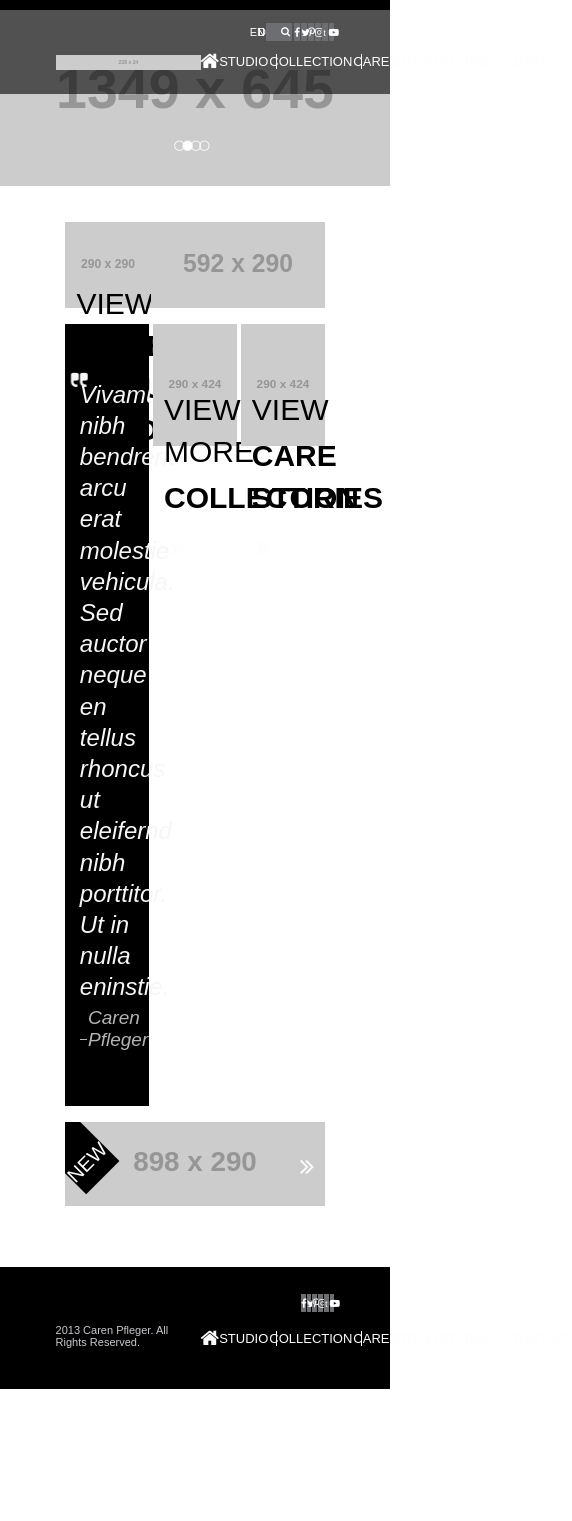
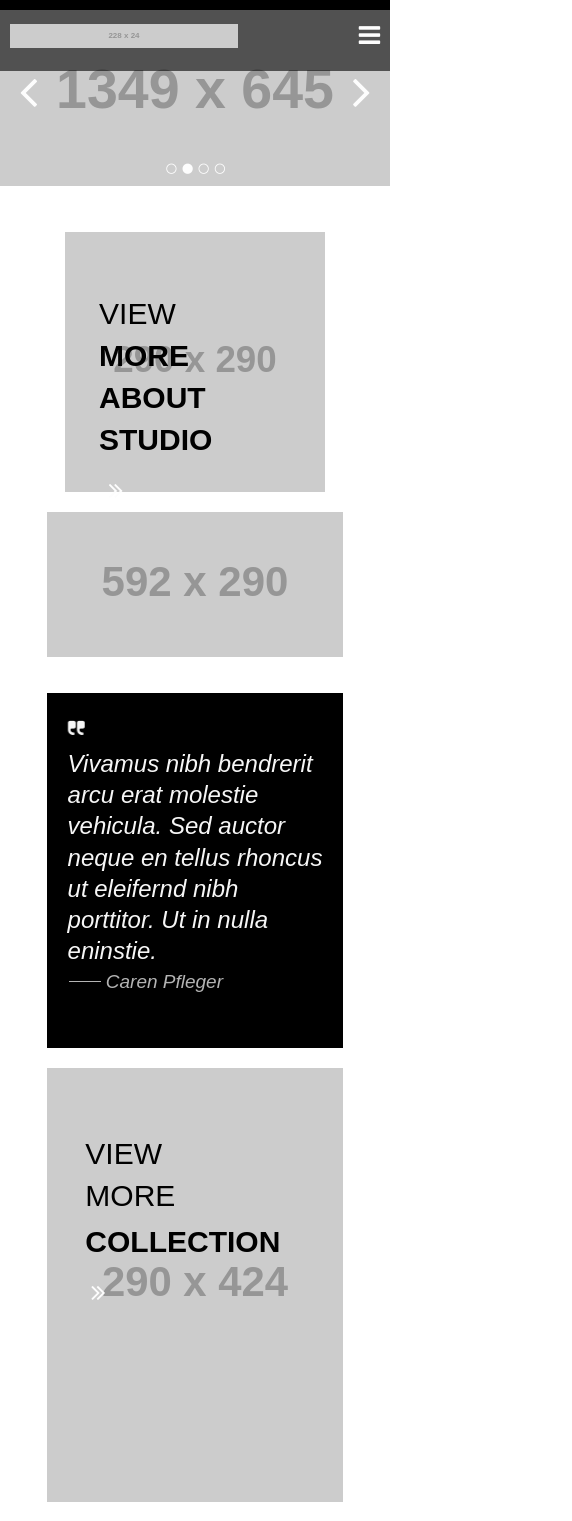
Before and after one commit to Abhijeet-Portfolio/caren-template-sass, a website: page index.html in a window 390 px wide. Shown: the top 1521 px of the page, 572 px wide, since content can reach past the window. Before the commit the page ends 1389 px from the top, so only its background shows below. Drawn offline with nearby package versions, Linux system fonts and the light colour scheme; files that its build step writes are made by us from their sources; placeholder pictures from the web are drawn by us.

Commit message:
Css done

```diff
--- a/assets/sass/pages/_header.scss
+++ b/assets/sass/pages/_header.scss
@@ -103,6 +103,16 @@ header {
       li:nth-child(6) a {padding-right: 16%;}
       li:nth-child(7) a {border: 0;}
   }
+
+    .hambuger {
+        text-indent: -9999px;
+        color: $primary-color;
+        display: none;
+
+        &::after {
+            @include icon('\f0c9',25px);
+        }
+    }
 }
 
 /*=================================
--- /dev/null
+++ b/assets/sass/pages/_mediaQueries.scss
@@ -0,0 +1,137 @@
+// media queries for hover
+
+@media only screen and (min-width: 1024px) {
+
+    .side__upper {
+        a:hover,
+        span:hover { color: #bbbbbb;}
+
+        .socialMedia li:hover {
+            background-color: $primary-color;
+
+            a { color: #bbbbbb;}
+        }
+    }
+
+    nav a:hover { color: #bbbbbb;}
+
+    .slider {
+        .sliderControls li:hover::after { color: #bbbbbb;}
+        .sliderDots li:hover::before { content: '\f111';}
+    }
+
+    .studio {
+        a:hover { color: #bbbbbb;}
+        .more:hover { opacity: 1;}
+    }
+
+    .view a:hover { color: #bbbbbb;}
+    .new a:hover::before { color: #bbbbbb;}
+
+    footer {
+        .socialMedia li:hover {
+            background-color: $primary-color;
+
+            a { color: #bbbbbb;}
+        }
+
+        .nav a:hover { color: #bbbbbb;}
+    }
+}
+
+@media only screen and (max-width: 995px) {
+
+    .wrapper { width: 90%;}
+    header .side { width: 52%;}
+    .slider .sliderControls { bottom: 200px;}
+    .studio { width: 100%;}
+    .view { width: 100%;}
+    .new { width: 90%;}
+    footer .sideFooter { width: 52%;}
+
+}
+
+@media only screen and (max-width: 720px) {
+
+    .wrapper { width: 95%;}
+    header .side { width: 70%;}
+    .slider .sliderControls { bottom: 130px;}
+    .slider .sliderDots li { width: 2%;}
+
+    .studio ul {
+        @include flex(column);
+
+        li:first-child {
+            width: 40%;
+            margin: 10px auto;
+        }
+
+        li:last-child {
+            width: 80%;
+            margin: 10px auto;
+        }
+    }
+
+    .view ul {
+        @include flex(column);
+
+        li {
+            width: 40%;
+            margin: 10px auto;
+        }
+    }
+
+    .new span {
+        width: 25%;
+        left: -9%;
+    }
+
+    footer .wrapper { @include flex(column,center,null,center);}
+    footer .sideFooter { width: 65%;}
+
+    footer .socialMedia {
+        margin: 10px auto;
+        position: static;
+    }
+}
+
+@media only screen and (max-width: 540px) {
+    header {
+        .side {display: none;}
+        .hambuger { display: block;}
+    }
+}
+
+@media only screen and (max-width: 425px) {
+
+    .slider {
+        .sliderControls {
+            bottom: 70px;
+
+            li:first-child::after,
+            li:last-child::after { font-size: 50px;}
+        }
+
+        .sliderDots {
+            bottom: 5px;
+
+            li { width: 3%;}
+        }
+    }
+
+    .studio ul li:first-child { width: 70%;}
+    .view ul li { width: 80%;}
+    .view p::before { top: 25px;}
+
+    .new span {
+        top: -30px;
+        left: -11%;
+        font-size: 14px;
+    }
+
+    footer {
+        .sideFooter { width: 100%;}
+        .socialMedia { width: 30%;}
+        .nav { font-size: 11px;}
+    }
+}
--- a/assets/sass/style.scss
+++ b/assets/sass/style.scss
@@ -11,3 +11,6 @@
 @import "pages/view";
 @import "pages/new";
 @import "pages/footer";
+
+// media-queries styles
+@import "pages/mediaQueries";
--- a/assets/sass/utilities/_variables.scss
+++ b/assets/sass/utilities/_variables.scss
@@ -3,6 +3,3 @@
 $secondary-background-color: #1c1c1c;
 // color stacks
 $primary-color: #fdfdfd;
-//font family stacks
-$primary-font-family: 'Playfair',serif;
-$secondary-font-family: "lato",sans-serif;
--- a/index.html
+++ b/index.html
@@ -52,6 +52,7 @@
             </ul>
           </nav>
         </div>
+        <span class="hambuger">hambuger</span>
       </div>
     </header>
     <!--header section start-->
@@ -148,8 +149,8 @@
         <div class="wrapper">
           <figure>
             <img src="https://via.placeholder.com/898x290" alt="model">
-            <span>new</span>
           </figure>
+          <span>new</span>
           <a href="#FIXME" title="arrow-right">arrow-right</a>
         </div>
       </section>
```
Also changed, not shown: assets/css/style.css.
